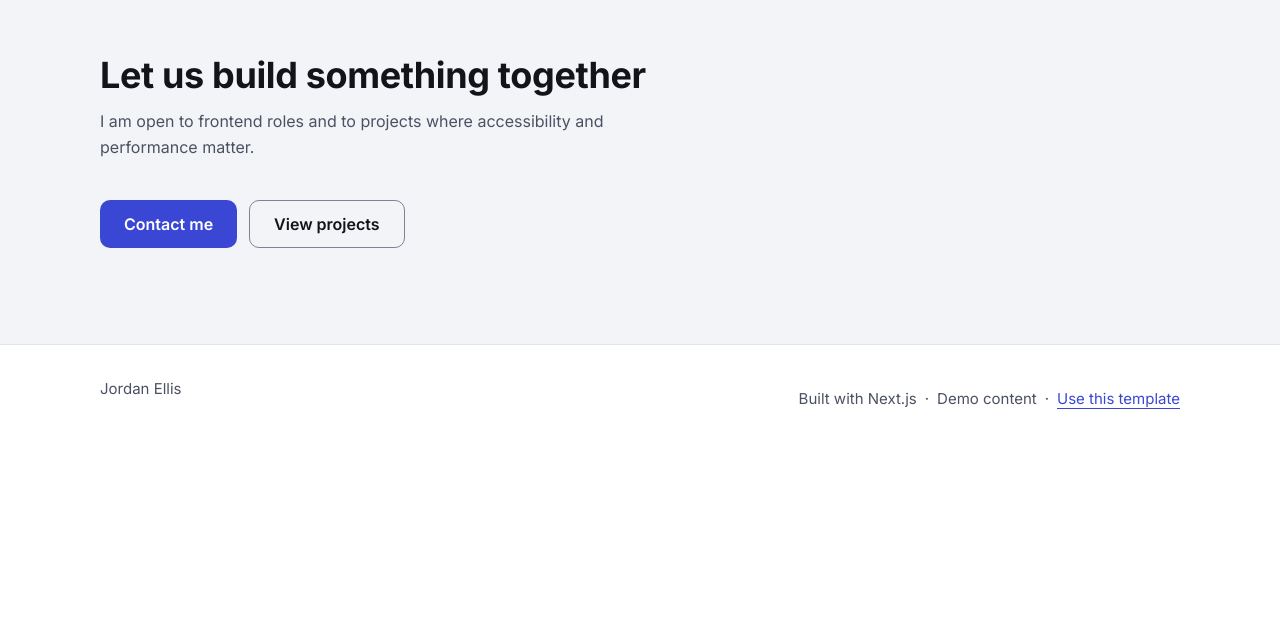
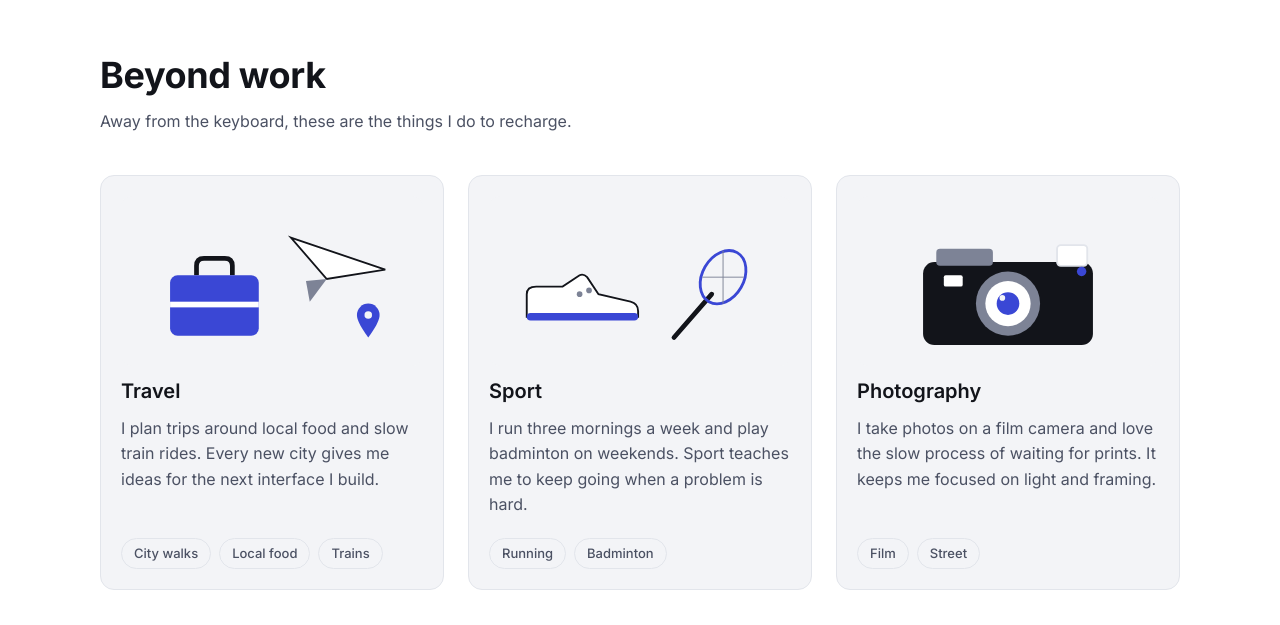
Before and after one commit to toinguyen-agilityio/my-portfolio, a Next.js app: page /story in a window 1280 px wide. Shown: the part 595-1220 px from the top of the page. Before the commit the page ends 1048 px from the top, so only its background shows below. Built offline with nearby package versions, Linux system fonts and the light colour scheme.

Commit message:
feat(story): build Hobbies grid section on /story
Add HobbyCard and HobbiesSection (id=hobbies) with an auto-fit grid,
mount it on /story, and add component and e2e checks.

Closes #83

Co-Authored-By: Claude Sonnet 5.5 <noreply@anthropic.com>

```diff
--- a/src/app/story/page.tsx
+++ b/src/app/story/page.tsx
@@ -1,6 +1,7 @@
 import type { Metadata } from 'next';
 import { Footer } from '@/components/Footer';
 import { Header } from '@/components/Header';
+import { HobbiesSection } from '@/components/story/HobbiesSection';
 import { StoryCta } from '@/components/story/StoryCta';
 import { StoryIntro } from '@/components/story/StoryIntro';
 import { storySection } from '@/content';
@@ -18,7 +19,7 @@ export default function StoryPage() {
       <main id="main" tabIndex={-1} className="outline-none">
         <StoryIntro />
         {/* Journey mount point (T15): add <StoryJourney /> here, with id="journey". */}
-        {/* Hobbies mount point (T16): add <StoryHobbies /> here, with id="hobbies". */}
+        <HobbiesSection />
         <StoryCta />
       </main>
       <Footer />
--- /dev/null
+++ b/src/components/story/HobbiesSection.tsx
@@ -0,0 +1,17 @@
+import { storySection } from '@/content';
+import { Section } from '../Section';
+import { HobbyCard } from './HobbyCard';
+
+// "Beyond work": any number of cards, so a cloner only edits storySection.hobbies.items.
+export function HobbiesSection() {
+  const { title, intro, items } = storySection.hobbies;
+  return (
+    <Section id="hobbies" title={title} intro={intro}>
+      <ul className="grid grid-cols-[repeat(auto-fit,minmax(min(100%,300px),1fr))] gap-6">
+        {items.map((hobby) => (
+          <HobbyCard key={hobby.title} hobby={hobby} />
+        ))}
+      </ul>
+    </Section>
+  );
+}
--- /dev/null
+++ b/src/components/story/HobbyCard.tsx
@@ -0,0 +1,28 @@
+import type { Hobby } from '@/content';
+import { Tag } from '../Tag';
+import { StoryImage } from './StoryImage';
+
+// A hobby card. Renders an <li>, so put it inside a <ul>. Not clickable, so no hover, focus
+// ring or pointer cursor. `h-full` makes every card as tall as the tallest one in its row.
+export function HobbyCard({ hobby }: { hobby: Hobby }) {
+  return (
+    <li>
+      <article className="border-line bg-surface flex h-full flex-col gap-3 overflow-hidden rounded-lg border p-5">
+        {hobby.image ? (
+          <div className="aspect-video overflow-hidden rounded-md">
+            <StoryImage image={hobby.image} ratio="video" />
+          </div>
+        ) : null}
+        <h3 className="[overflow-wrap:anywhere]">{hobby.title}</h3>
+        <p className="text-muted [overflow-wrap:anywhere]">{hobby.text}</p>
+        {hobby.tags.length > 0 ? (
+          <ul className="mt-auto flex flex-wrap gap-2 pt-2">
+            {hobby.tags.map((tag) => (
+              <Tag key={tag}>{tag}</Tag>
+            ))}
+          </ul>
+        ) : null}
+      </article>
+    </li>
+  );
+}
```
Also changed, not shown: 2 other files (tests, documents, lock files or other folders).
